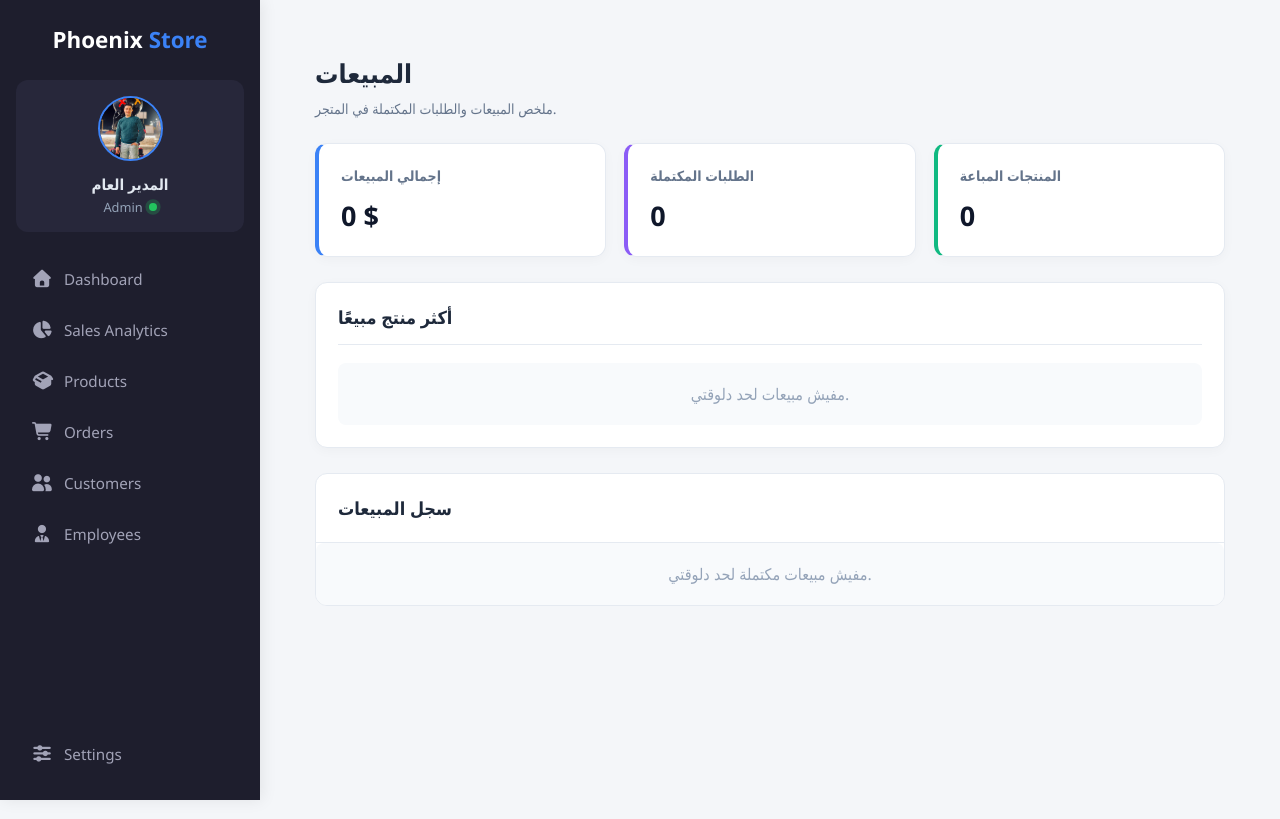
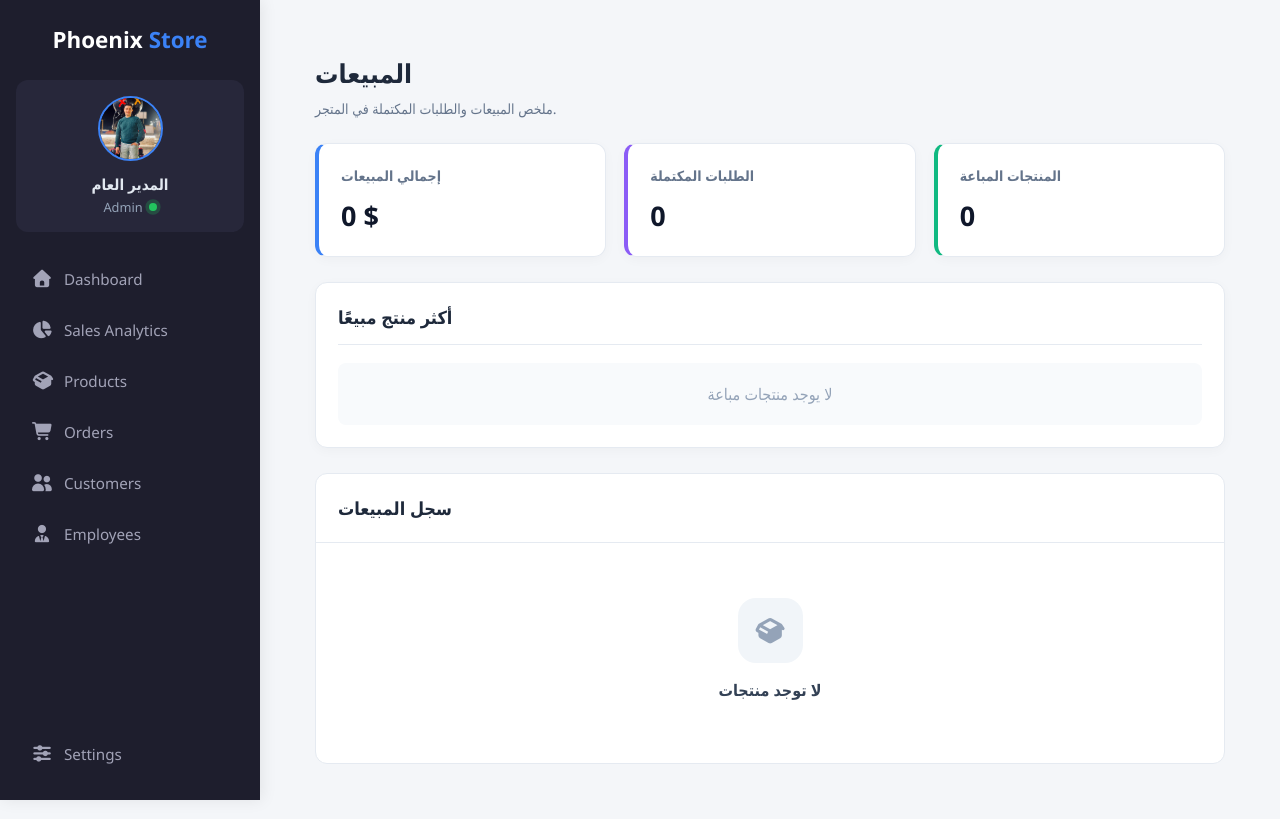
Before and after one commit to kareem-mohamed-WD/Phoenix-Store-Dashboard, a React (Create React App) app: page / in a window 1280 px wide. Both pictures are taken after a click on the button "Sales Analytics". Built offline with nearby package versions, Linux system fonts and the light colour scheme.

Commit message:
Update React project

```diff
--- a/src/componets/Clients.js
+++ b/src/componets/Clients.js
@@ -140,7 +140,20 @@ function Clients() {
               <th> تغيير الحالة</th>
             </tr>
           </thead>
-
+          {clients.length === 0 ? (
+            <tbody>
+              <tr>
+                <td colSpan="8">
+                  <div className="recent-inventory__empty">
+                    <div className="recent-inventory__empty-icon">
+                      <i className="fa-solid fa-box-open"></i>
+                    </div>
+                    <h3>لا توجد منتجات</h3>
+                  </div>
+                </td>
+              </tr>
+            </tbody>
+          ) : (
             <tbody>
               {clients
                 .filter((item) => {
@@ -237,6 +250,7 @@ function Clients() {
                   </tr>
                 ))}
             </tbody>
+          )}
         </table>
       </div>
     </div>
--- a/src/componets/Employees.js
+++ b/src/componets/Employees.js
@@ -128,7 +128,20 @@ function Employees() {
               <th>الإجراءات</th>
             </tr>
           </thead>
-
+          {employees.length === 0 ? (
+            <tbody>
+              <tr>
+                <td colSpan="7">
+                  <div className="recent-inventory__empty">
+                    <div className="recent-inventory__empty-icon">
+                      <i className="fa-solid fa-box-open"></i>
+                    </div>
+                    <h3>لا توجد منتجات</h3>
+                  </div>
+                </td>
+              </tr>
+            </tbody>
+          ) : (
             <tbody>
               {employees
                 .filter((item) => item.name.includes(search))
@@ -180,6 +193,7 @@ function Employees() {
                   </tr>
                 ))}
             </tbody>
+          )}
         </table>
       </div>
     </div>
--- a/src/componets/Products.js
+++ b/src/componets/Products.js
@@ -1,5 +1,4 @@
 import { useState } from "react";
-
 
 function Products() {
   let [listproducts, setListproducts] = useState(() => {
@@ -135,6 +134,21 @@ function Products() {
               <th>الإجراءات</th>
             </tr>
           </thead>
+
+          {listproducts.length === 0 ? (
+            <tbody>
+              <tr>
+                <td colSpan="7">
+                  <div className="recent-inventory__empty">
+                    <div className="recent-inventory__empty-icon">
+                      <i className="fa-solid fa-box-open"></i>
+                    </div>
+                    <h3>لا توجد منتجات</h3>
+                  </div>
+                </td>
+              </tr>
+            </tbody>
+          ) : (
             <tbody>
               {listproducts
                 .filter((item) =>
@@ -203,6 +217,7 @@ function Products() {
                   </tr>
                 ))}
             </tbody>
+          )}
         </table>
       </div>
     </div>
--- a/src/componets/Sales.js
+++ b/src/componets/Sales.js
@@ -70,7 +70,7 @@ function Sales() {
             </div>
           ))
         ) : (
-          <p>مفيش مبيعات لحد دلوقتي.</p>
+          <p>لا يوجد منتجات مباعة</p>
         )}
       </div>
 
@@ -79,7 +79,12 @@ function Sales() {
         <h3>سجل المبيعات</h3>
 
         {completedOrders.length === 0 ? (
-          <p>مفيش مبيعات مكتملة لحد دلوقتي.</p>
+          <div className="recent-inventory__empty">
+            <div className="recent-inventory__empty-icon">
+              <i className="fa-solid fa-box-open"></i>
+            </div>
+            <h3>لا توجد منتجات</h3>
+          </div>
         ) : (
           <table className="sales-table">
             <thead>
--- a/src/style.css
+++ b/src/style.css
@@ -2208,6 +2208,7 @@ body.dark-mode .sidebar-menu button:hover {
   flex-direction: column;
   align-items: center;
   justify-content: center;
+  width: 100%;
   min-height: 220px;
   padding: 30px 15px;
   text-align: center;
```
Lines whose indentation alone changed are shown as unchanged.
